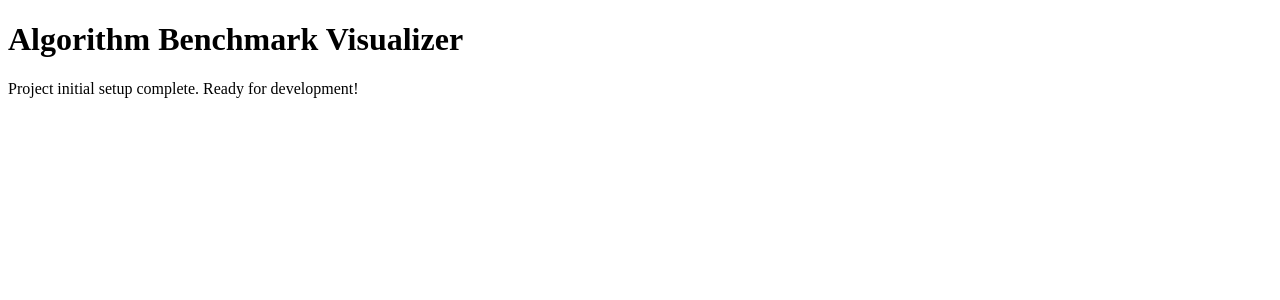
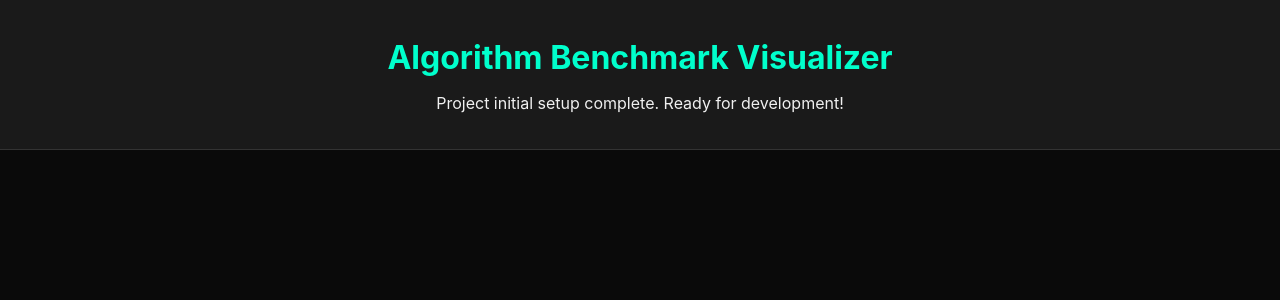
Before and after one commit to s4meer-dev/CFAI-Project, a Python web app: template templates/index.html in a window 1280 px wide. Shown: the top 300 px of the page. Run offline with Jinja, Linux system fonts and the light colour scheme; the template is opened without the code that fills it, so the values that code supplies are empty.

Commit message:
style: add CSS variables, dark mode theme and global reset

```diff
--- a/static/css/style.css
+++ b/static/css/style.css
@@ -1,2 +1,34 @@
 /* static/css/style.css */
-/* Main stylesheet */
+:root {
+    --bg-color: #0a0a0a;
+    --text-color: #f0f0f0;
+    --accent-color: #00ffcc;
+    --secondary-bg: #1a1a1a;
+    --border-color: #333;
+    --font-family: 'Inter', -apple-system, sans-serif;
+}
+
+* {
+    box-sizing: border-box;
+    margin: 0;
+    padding: 0;
+}
+
+body {
+    background-color: var(--bg-color);
+    color: var(--text-color);
+    font-family: var(--font-family);
+    line-height: 1.6;
+}
+
+header {
+    text-align: center;
+    padding: 2rem 1rem;
+    border-bottom: 1px solid var(--border-color);
+    background-color: var(--secondary-bg);
+}
+
+header h1 {
+    color: var(--accent-color);
+    margin-bottom: 0.5rem;
+}
```
